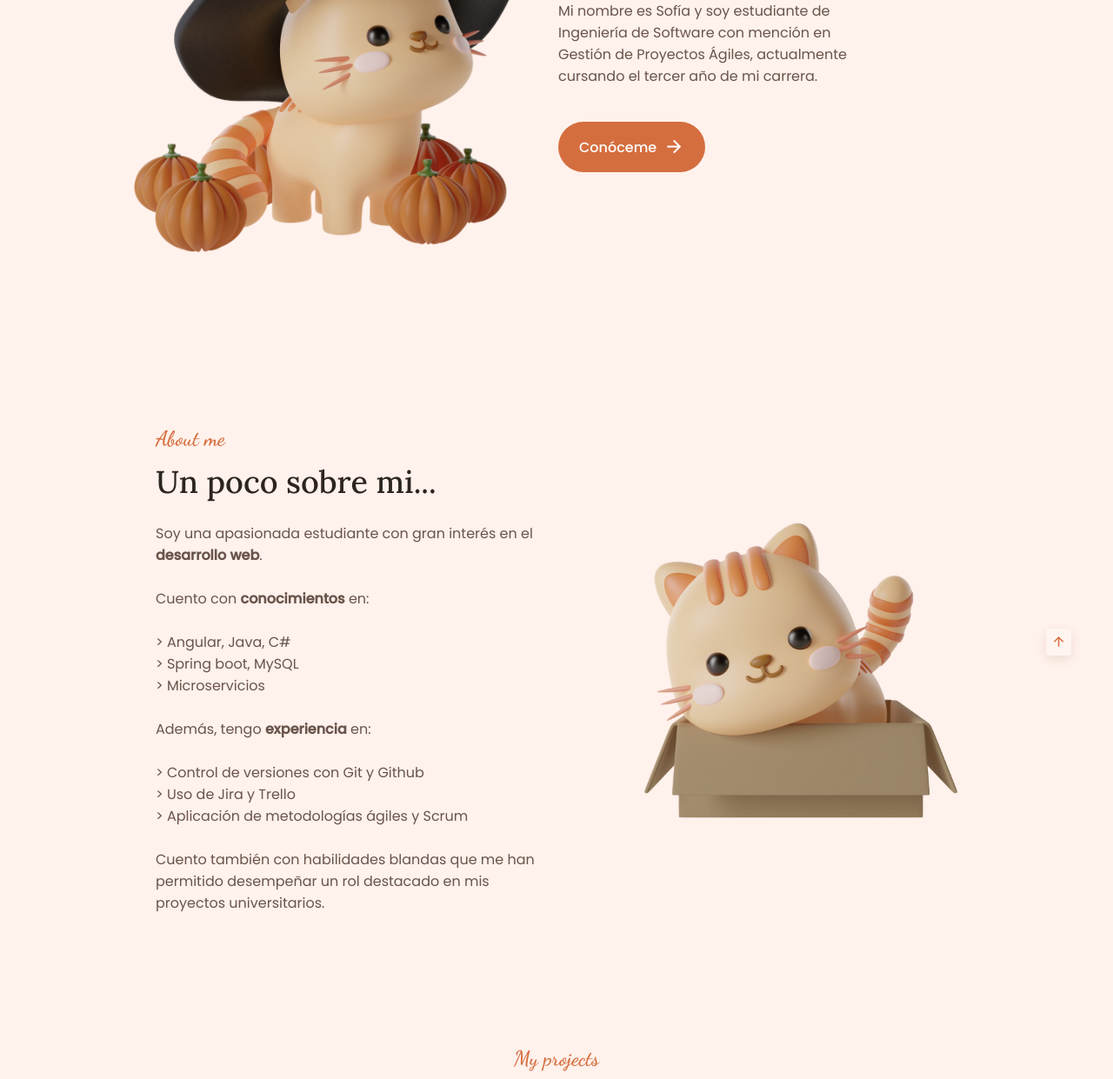
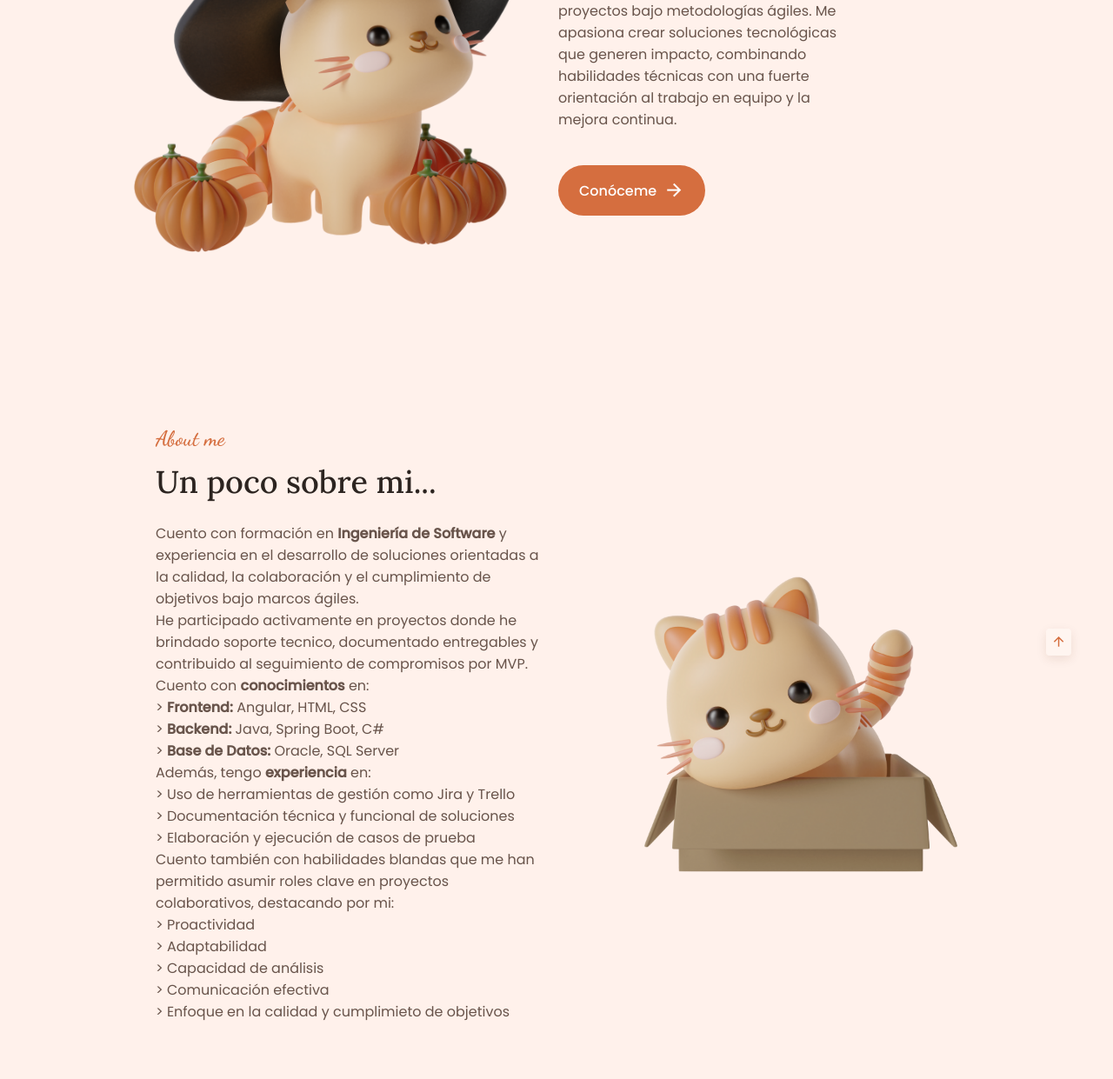
Before and after one commit to asofialf/sofia-website, a plain HTML site: page index.html in a window 1280 px wide. Shown: the part 446-1687 px from the top of the page at 87% size. Drawn offline with nearby package versions, Linux system fonts and the light colour scheme.

Commit message:
Actualizar index.html

```diff
--- a/index.html
+++ b/index.html
@@ -54,11 +54,12 @@
                 <img src="assets/img/halloween-cat.png" alt="cat image" class="home__img">
                 <div class="home__data">
                     <h1 class="home__title">
-                        Hola!
+                        ¡Hola! Soy Sofía.
                     </h1>
                     <p class="home__description">
-                        Mi nombre es Sofía y soy estudiante de Ingeniería de Software con mención en Gestión de Proyectos Ágiles, actualmente cursando el
-                        tercer año de mi carrera.
+                        Ingeniera de Software, con sólida formación en desarrollo web y gestión de proyectos
+                        bajo metodologías ágiles. Me apasiona crear soluciones tecnológicas que generen impacto, combinando
+                        habilidades técnicas con una fuerte orientación al trabajo en equipo y la mejora continua.
                     </p>
                     <a href="#about" class="button">
                         Conóceme <i class="ri-arrow-right-line"></i>
@@ -77,17 +78,25 @@
                     Un poco sobre mi...
                   </h2>
                   <p class="about__description">
-                    Soy una apasionada estudiante con gran interés en el <strong>desarrollo web</strong>. <br><br>
-                    Cuento con <strong>conocimientos</strong> en: <br><br>
-                    > Angular, Java, C# <br>
-                    > Spring boot, MySQL <br>
-                    > Microservicios<br><br>
-                    Además, tengo <strong>experiencia</strong> en: <br><br>
-                    > Control de versiones con Git y Github <br>
-                    > Uso de Jira y Trello <br>
-                    > Aplicación de metodologías ágiles y Scrum <br><br>
-                    Cuento también con habilidades blandas que me han permitido
-                    desempeñar un rol destacado en mis proyectos universitarios.
+                    Cuento con formación en <strong>Ingeniería de Software</strong> y experiencia en el desarrollo de soluciones
+                  orientadas a la calidad, la colaboración y el cumplimiento de objetivos bajo marcos ágiles. <br>
+                  He participado activamente en proyectos donde he brindado soporte tecnico, documentado entregables y contribuido
+                  al seguimiento de compromisos por MVP.<br>
+                    Cuento con <strong>conocimientos</strong> en: <br>
+                    > <strong>Frontend:</strong> Angular, HTML, CSS <br>
+                    > <strong>Backend:</strong> Java, Spring Boot, C# <br>
+                    > <strong>Base de Datos:</strong> Oracle, SQL Server<br>
+                    Además, tengo <strong>experiencia</strong> en: <br>
+                    > Uso de herramientas de gestión como Jira y Trello <br>
+                    > Documentación técnica y funcional de soluciones<br>
+                    > Elaboración y ejecución de casos de prueba <br>
+                    Cuento también con habilidades blandas que me han permitido asumir roles clave
+                  en proyectos colaborativos, destacando por mi:<br>
+                     > Proactividad <br>
+                     > Adaptabilidad <br>
+                     > Capacidad de análisis <br>
+                     > Comunicación efectiva <br>
+                     > Enfoque en la calidad y cumplimieto de objetivos
                   </p>
                 </div>
                 <!--change this image later-->
```
